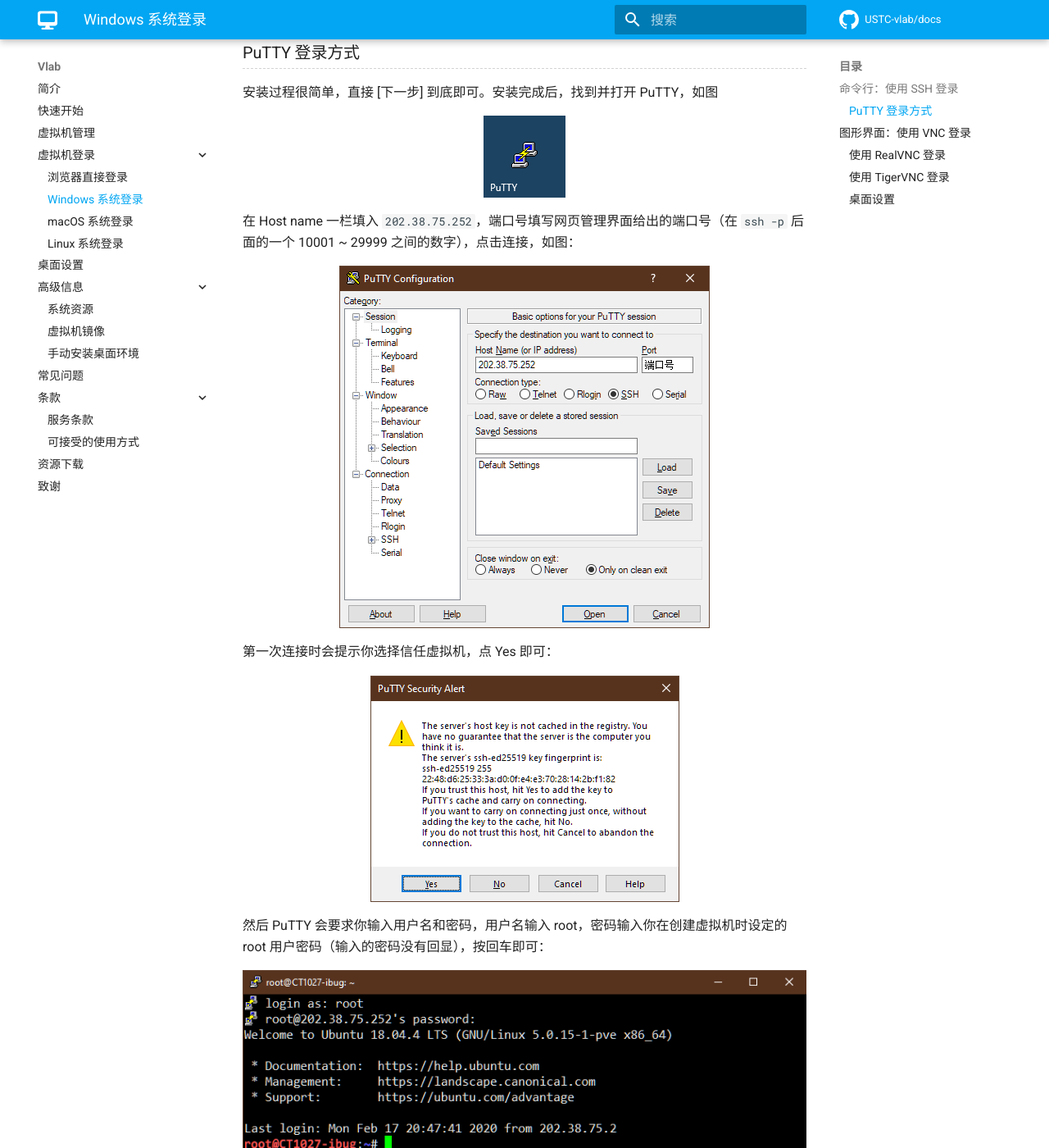
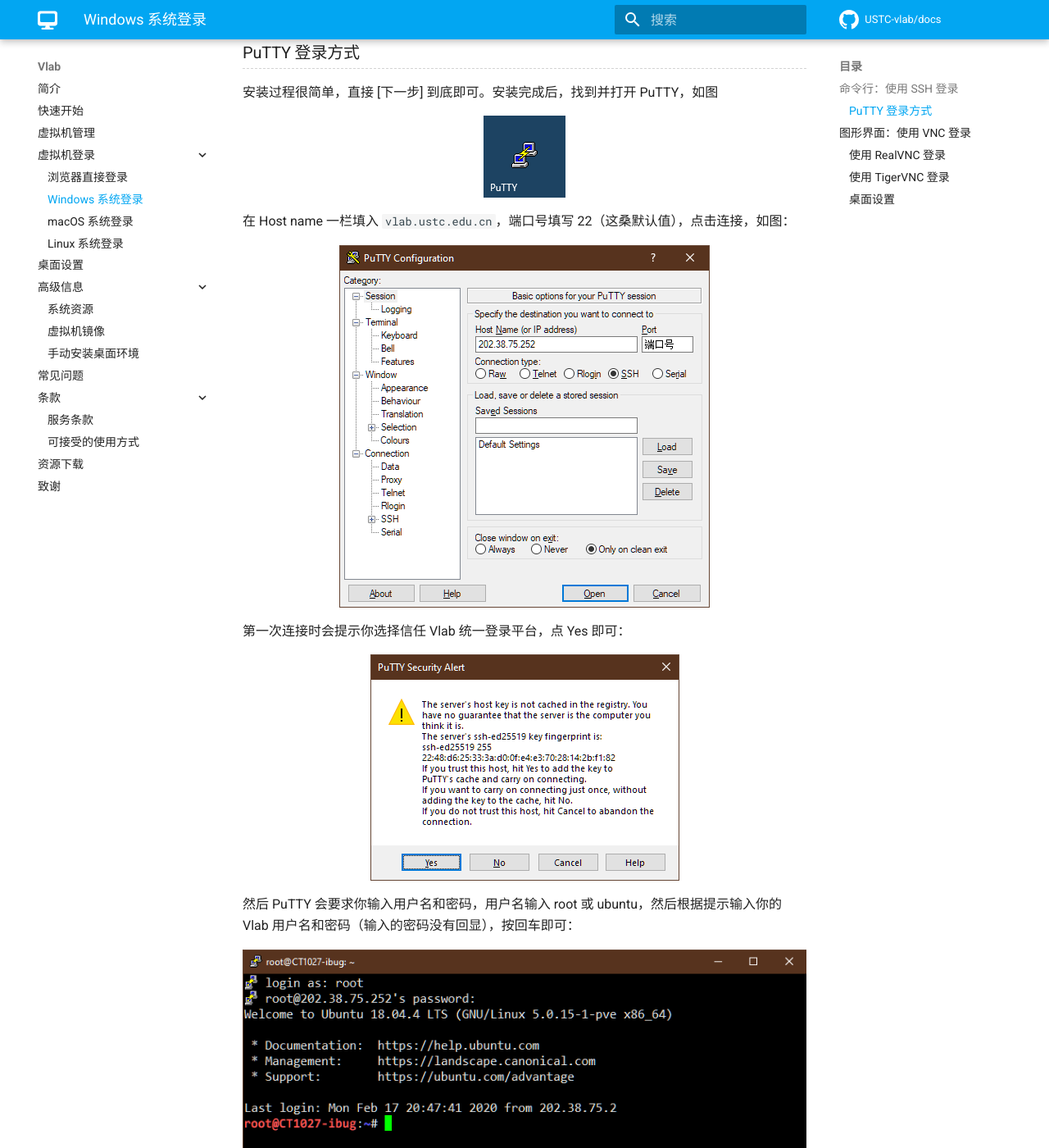
Before and after one commit to USTC-vlab/docs, an MkDocs documentation site: the page built from docs/vm/login-windows.md, in a window 1280 px wide and 1400 px high, scrolled down 636 px. Shown: the whole window at 82% size. Built offline with MkDocs 1.6.1 and Material for MkDocs 9.7.7, drawn with Linux system fonts in a browser that asks for light colours; comment, search, counter and statistics services are not loaded; some of the changed text lies outside the part shown.

Commit message:
Update PuTTY docs, will update images later

```diff
--- a/docs/vm/login-windows.md
+++ b/docs/vm/login-windows.md
@@ -24,17 +24,23 @@ Windows 需要安装 SSH 客户端，有各种选择：
 
 ![PuTTY in Windows 10 Start Menu](../images/putty-win10-tile.png)
 
-在 Host name 一栏填入 `202.38.75.252`，端口号填写网页管理界面给出的端口号（在 `ssh -p` 后面的一个 10001 ~ 29999 之间的数字），点击连接，如图：
+在 Host name 一栏填入 `vlab.ustc.edu.cn`，端口号填写 22（这桑默认值），点击连接，如图：
 
 ![PuTTY configuration](../images/putty-config.png)
 
-第一次连接时会提示你选择信任虚拟机，点 Yes 即可：
+第一次连接时会提示你选择信任 Vlab 统一登录平台，点 Yes 即可：
 
 ![PuTTY host key prompt](../images/putty-host-key.png)
 
-然后 PuTTY 会要求你输入用户名和密码，用户名输入 root，密码输入你在创建虚拟机时设定的 root 用户密码（输入的密码没有回显），按回车即可：
+然后 PuTTY 会要求你输入用户名和密码，用户名输入 root 或 ubuntu，然后根据提示输入你的 Vlab 用户名和密码（输入的密码没有回显），按回车即可：
 
 ![PuTTY screen](../images/putty-login.png)
+
+!!! question "用户名密码是什么？"
+
+    `Vlab username` 是你的学号（或工号），在登录虚拟机管理页面后可以在右上角看到。
+
+    `Vlab password` 是 Vlab 平台的登录密码，不是虚拟机的 root 密码。[还没设置？](web.md#change-password)
 
 PuTTY 还有一些高级的使用方法，例如你可以保存这些连接信息，以后可以更方便地连接虚拟机。这里有两篇不错的使用教程：
 
```
Also changed, not shown: docs/vm/login-browser.md (+11 -1 lines).
